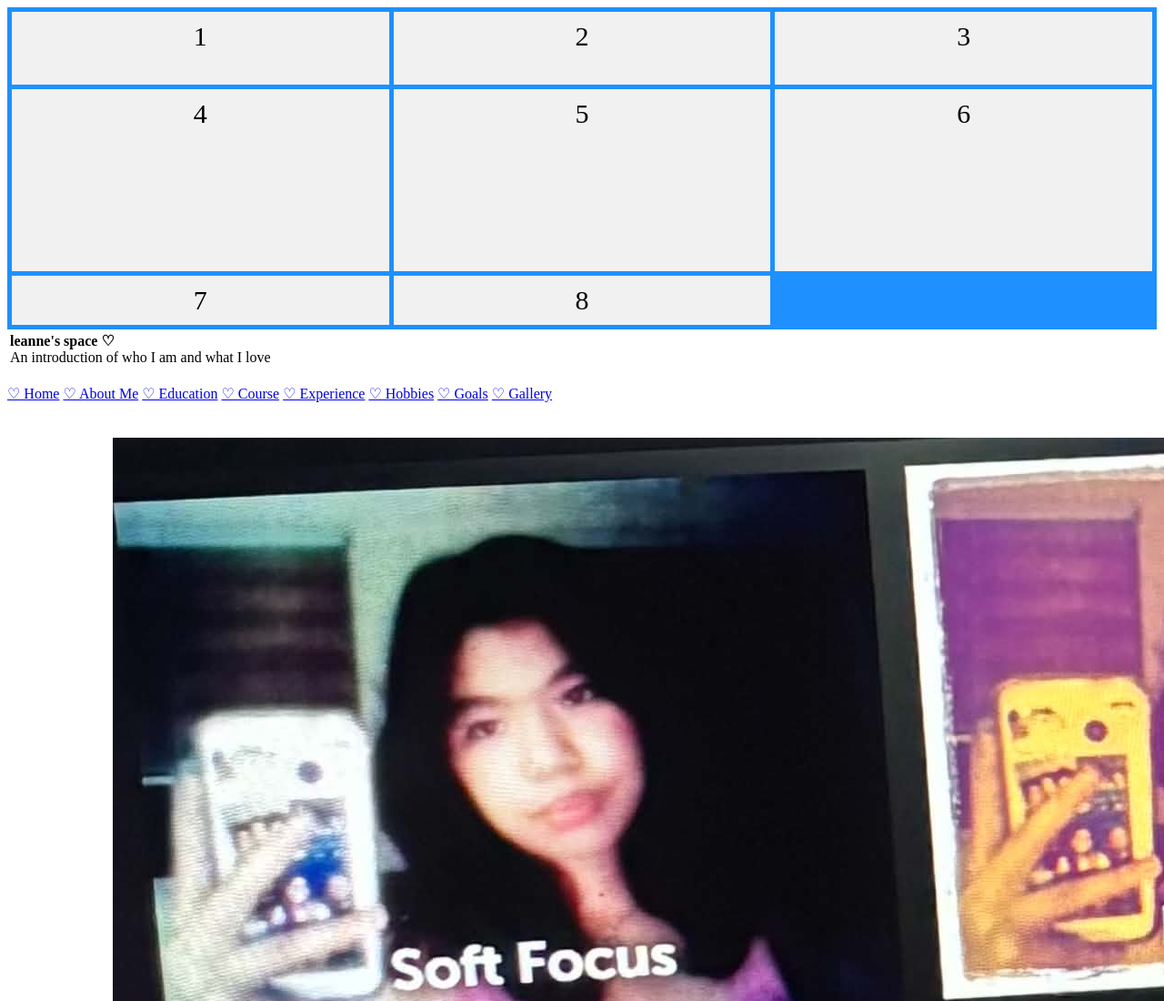
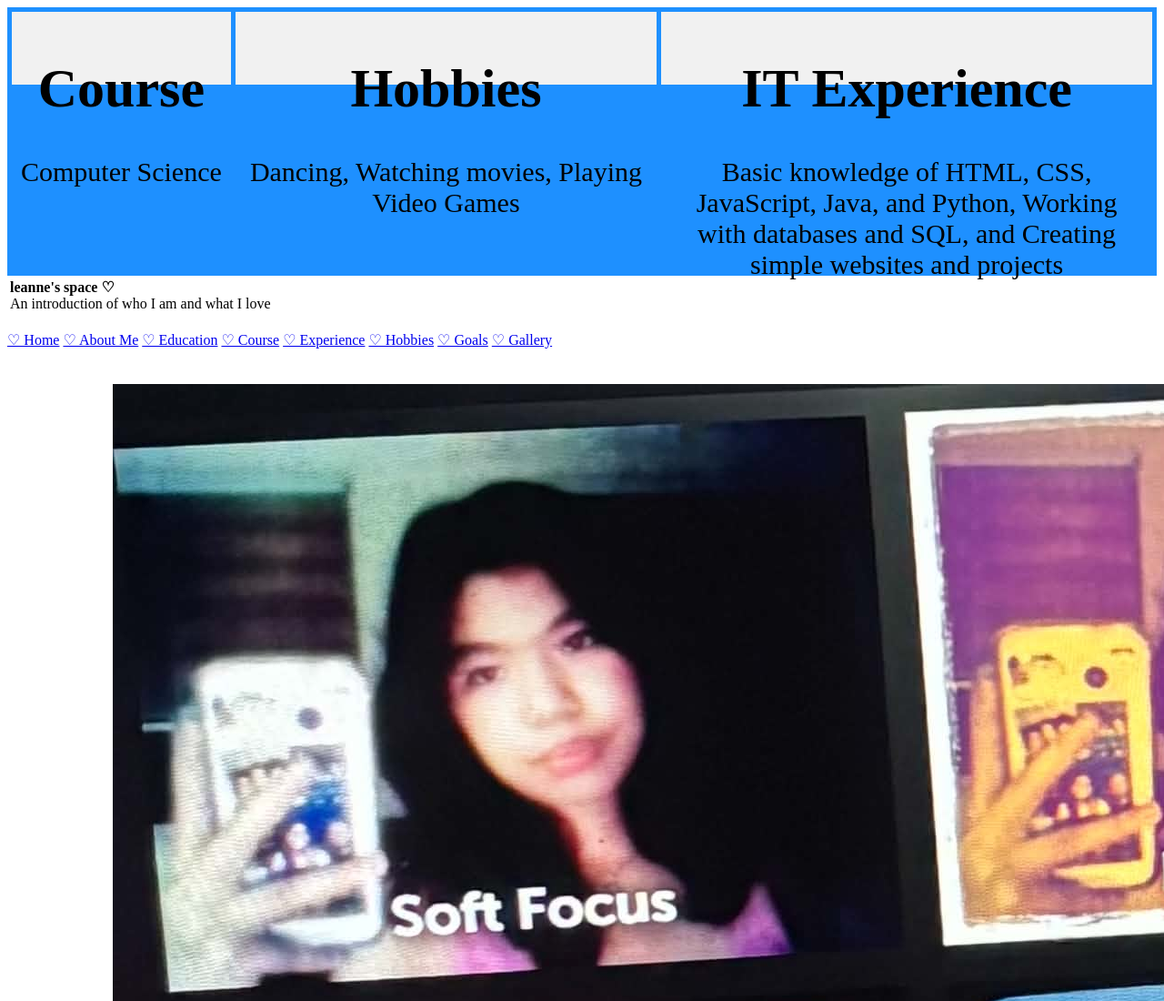
Before and after one commit to leanneabiog/webprog-CS251_IT253-html-lessons, a plain HTML site: page introduction/index.html in a window 1280 px wide. Shown: the top 1100 px of the page at 91% size. Drawn offline with Linux system fonts and the light colour scheme.

Commit message:
Integrate css-grid into yur personal profile web page content
Replaced numbered divs with sections for course, hobbies, and IT experience.

```diff
--- a/introduction/index.html
+++ b/introduction/index.html
@@ -8,14 +8,9 @@
 <body class="page">
 
 <div class="container">
-    <div>1</div>
-    <div>2</div>
-    <div>3</div>
-    <div>4</div>
-    <div>5</div>
-    <div>6</div>
-    <div>7</div>
-    <div>8</div>
+    <div><h1>Course</h1><p>Computer Science</p></div>
+    <div><h1>Hobbies</h1><p>Dancing, Watching movies, Playing Video Games</p></div>
+    <div><h1>IT Experience</h1><p>Basic knowledge of HTML, CSS, JavaScript, Java, and Python, Working with databases and SQL, and Creating simple websites and projects</p></div>
 </div>
 
 <table class="site-header">
```
